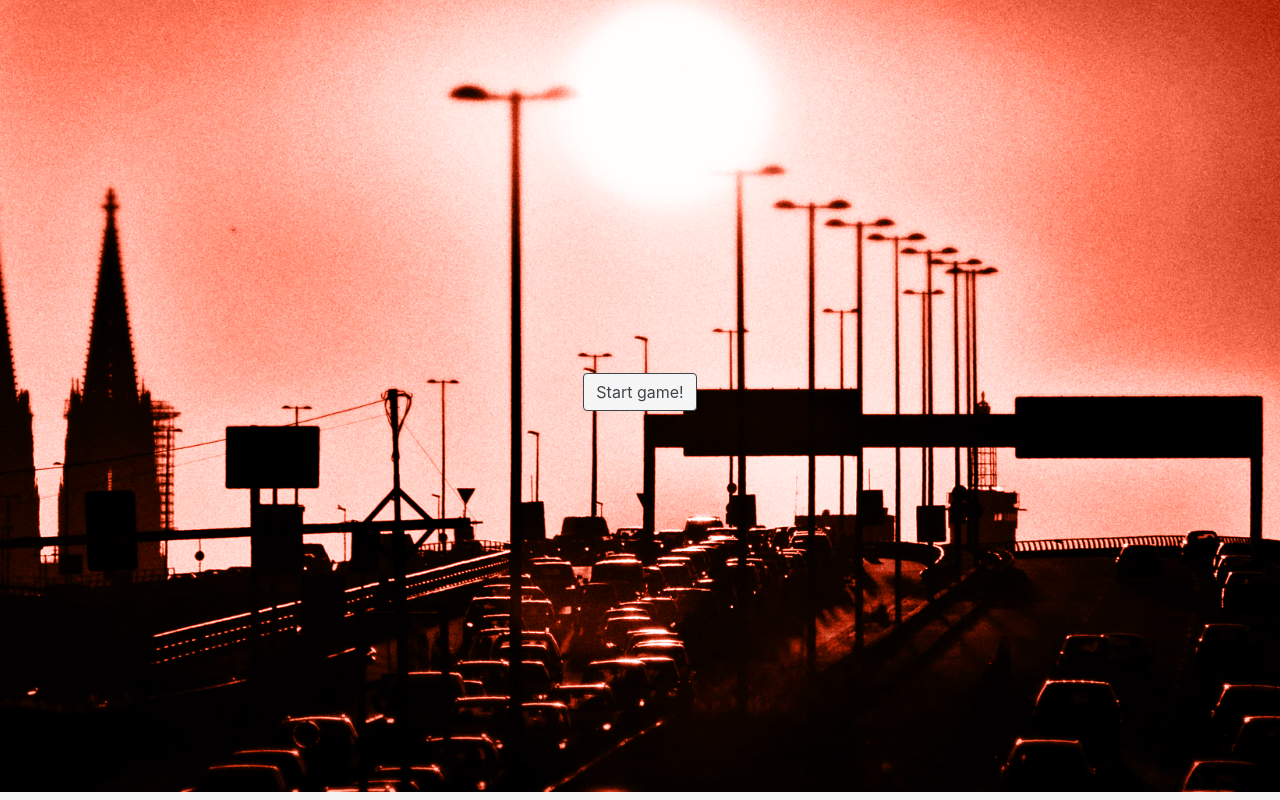
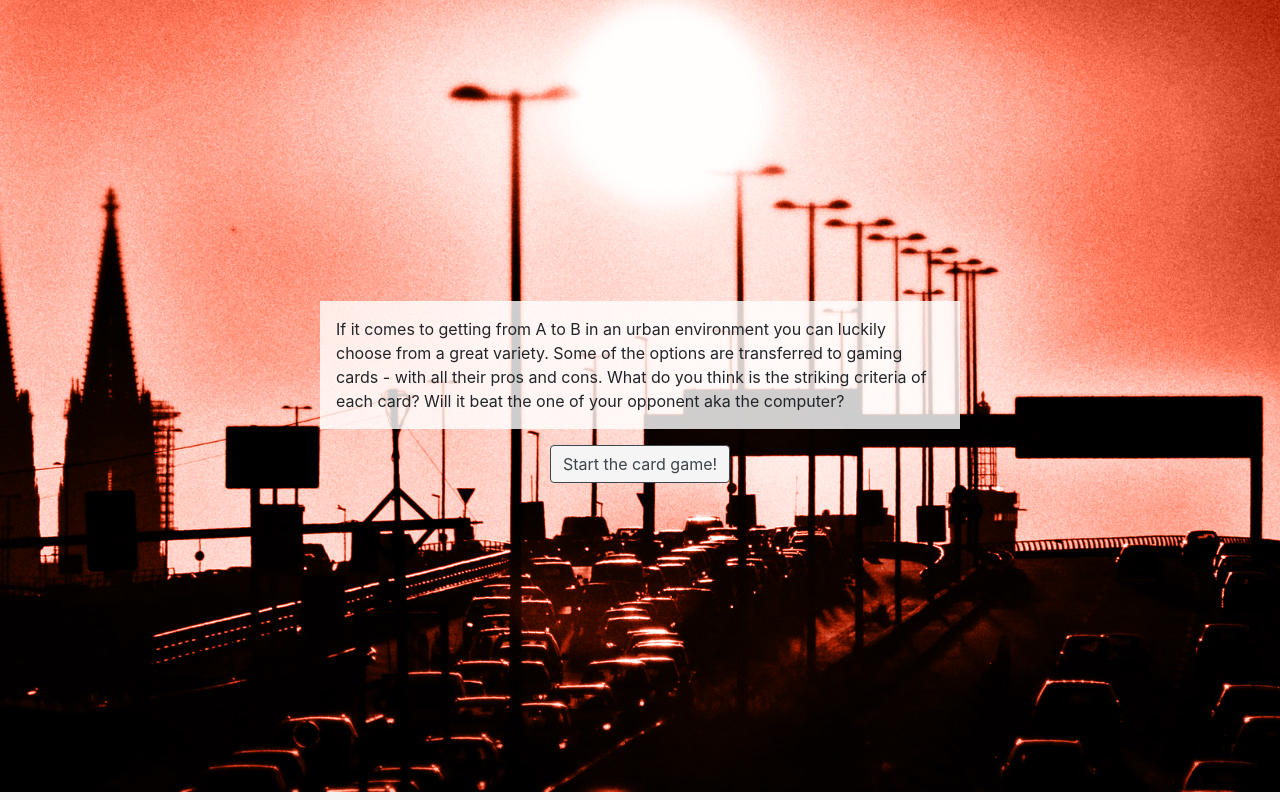
Before and after one commit to pgmdf/project1-game, a plain HTML site: page index.html in a window 1280 px wide. Drawn offline with nearby package versions, Linux system fonts and the light colour scheme.

Commit message:
add intro text

```diff
--- a/css/main.css
+++ b/css/main.css
@@ -19,6 +19,12 @@ body {
     width: 100%;
     position: fixed;
     z-index: 50;
+}
+
+.start-background {
+    background-color: rgba(255, 255, 255, 0.804);
+    padding: 1em;
+    max-width: 50vw;
 }
 
 #start-game-button {
--- a/index.html
+++ b/index.html
@@ -19,8 +19,9 @@
 <body>
     <h1 class="sr-only">Future Transport Quartet/Card game</h1>
     <!-- START SCREEN - will disappear after button click -->
-    <div id="start-screen" class="container d-flex col-12 justify-content-center align-items-center visible">
-        <button id="start-game-button" type="button" class="btn btn-primary" onclick="playMixing()">Start game!</button>
+    <div id="start-screen" class="container d-flex flex-column col-12 justify-content-center align-items-center visible">
+        <p class="start-background">If it comes to getting from A to B in an urban environment you can luckily choose from a great variety. Some of the options are transferred to gaming cards - with all their pros and cons. What do you think is the striking criteria of each card? Will it beat the one of your opponent aka the computer?</p>
+        <button id="start-game-button" type="button" class="btn btn-primary" onclick="playMixing()">Start the card game!</button>
         <audio id="card-mixing" src="sounds/card_mixing.mp3"></audio>
     </div>
     <!-- GAME SCREEN -->
```
Also changed, not shown: 1 other file.
